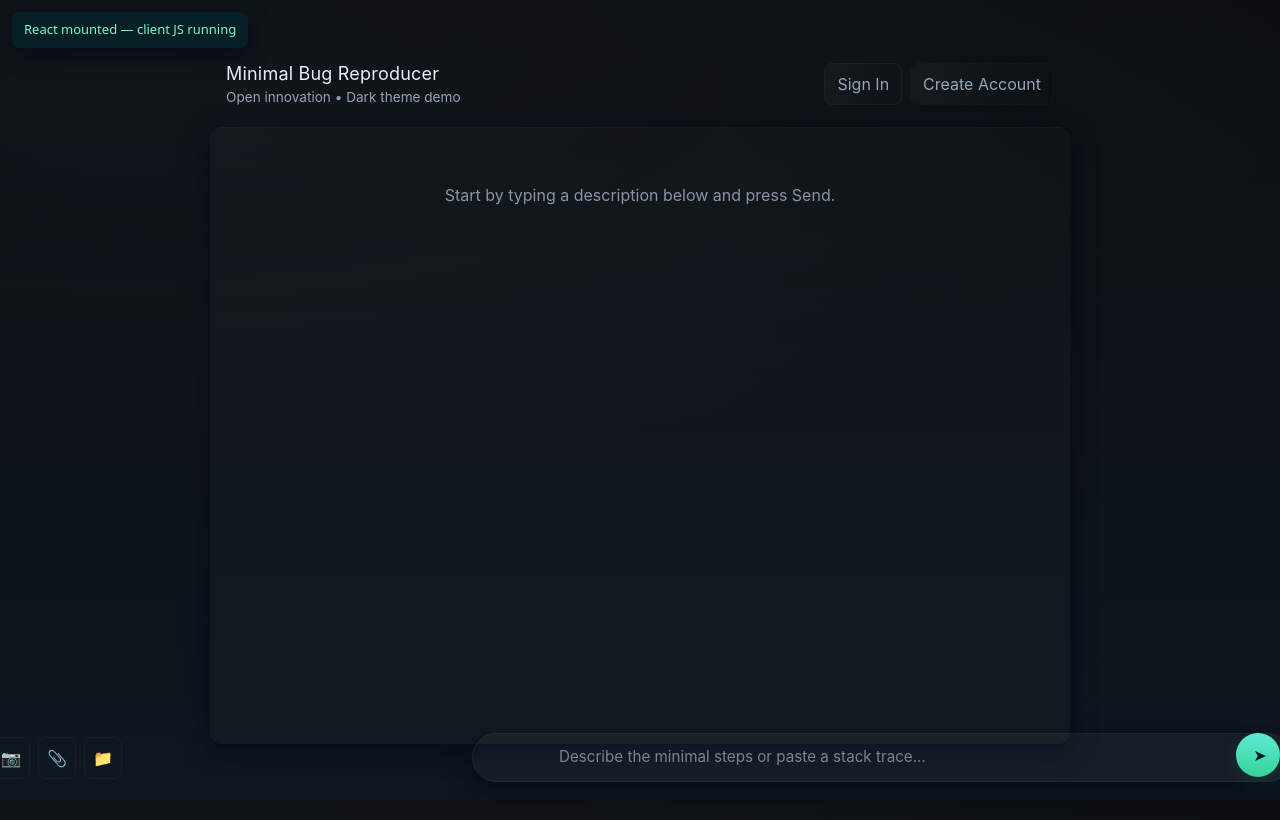
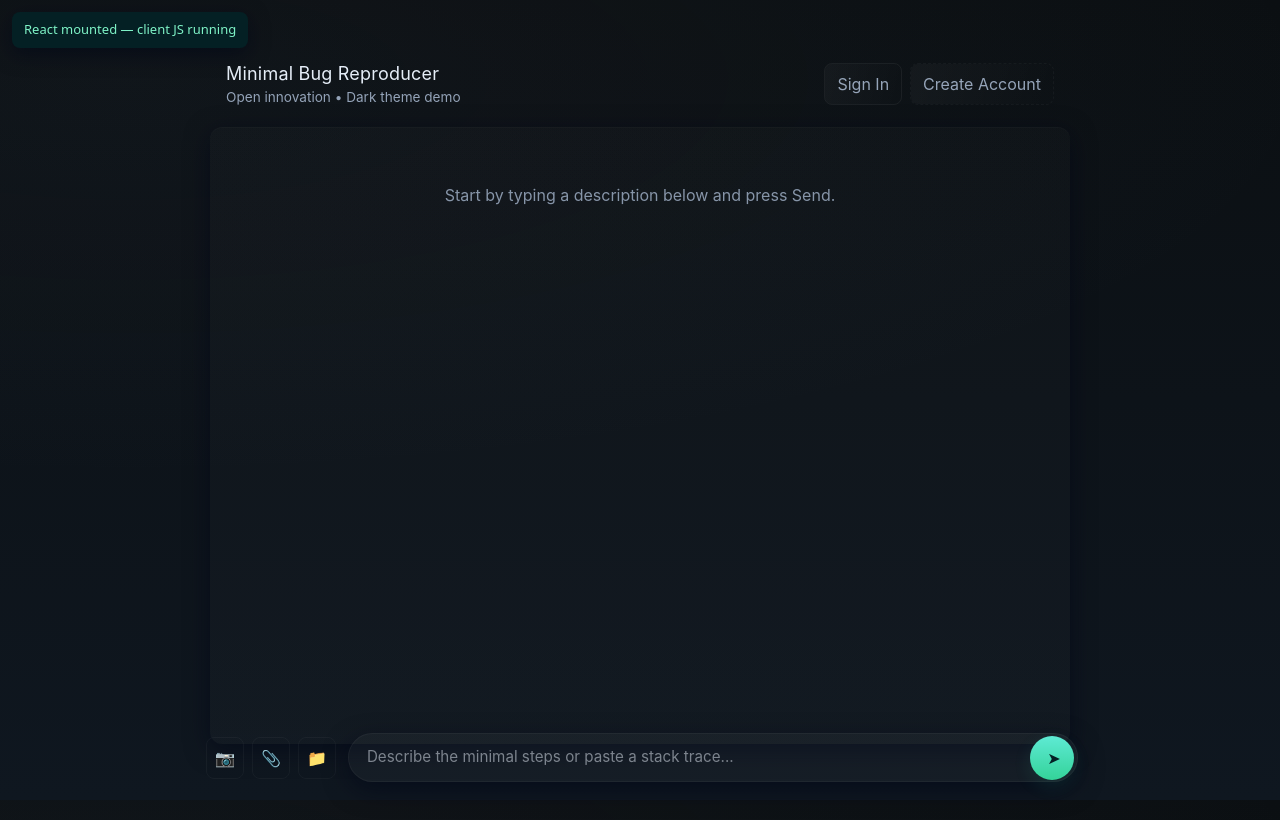
Before and after one commit to Kr-Suryansh/Minimal-Bug-Recreator, a React (Vite) app in the folder Frontend/: page / in a window 1280 px wide. Shown: the top 820 px of the page. Built offline with nearby package versions, Linux system fonts and the light colour scheme.

Commit message:
style: adjust composer layout for attach buttons and natural widths

```diff
--- a/Frontend/src/components/ChatUI.jsx
+++ b/Frontend/src/components/ChatUI.jsx
@@ -127,6 +127,7 @@ export default function ChatUI() {
           {/* webkitdirectory allows folder selection in Chromium-based browsers */}
           <input ref={folderInputRef} type="file" webkitdirectory="" directory="" multiple style={{display:'none'}} onChange={onSelectFolder} />
         </div>
+        <div className="composer-inner">
         <textarea
           className="composer-input"
           placeholder="Describe the minimal steps or paste a stack trace..."
@@ -143,6 +144,7 @@ export default function ChatUI() {
         >
           <span className="send-icon">➤</span>
         </button>
+        </div>
       </div>
     </div>
   )
--- a/Frontend/src/styles/chat.css
+++ b/Frontend/src/styles/chat.css
@@ -103,27 +103,31 @@ body{
 
 .composer{
   position:fixed;
-  left:0;
-  right:0;
+  left:50%;
+  transform:translateX(-50%);
   bottom:18px;
   display:flex;
-  justify-content:center;
+  align-items:center;
+  width:calc(100% - 32px);
+  max-width:900px;
+  padding:0 16px;
+  box-sizing:border-box;
   pointer-events:none;
 }
 .composer > *{pointer-events:auto}
 
-.composer-left{position:relative;left:-8px;display:flex;align-items:center;gap:8px;margin-right:auto}
+.composer-left{display:flex;align-items:center;gap:8px;margin-right:12px;flex:0 0 auto}
 .attach-btn{background:transparent;border:1px solid rgba(255,255,255,0.04);color:var(--muted);padding:8px;border-radius:8px;cursor:pointer;transition:transform .14s ease,box-shadow .14s}
 .attach-btn:hover{transform:translateY(-3px);box-shadow:0 10px 30px rgba(2,8,30,0.5);color:#e6eef8}
 
+.composer-inner{display:flex;align-items:center;flex:1;gap:8px}
+
 .composer-input{
-  width:calc(100% - 120px);
-  max-width:820px;
+  flex:1 1 auto;
   min-height:44px;
   resize:none;
   border-radius:999px;
-  padding:12px 62px 12px 18px;
-  padding-left:86px; /* make space for attach buttons */
+  padding:12px 18px;
   background:var(--panel);
   border:1px solid rgba(255,255,255,0.04);
   color: #e6eef8;
```
